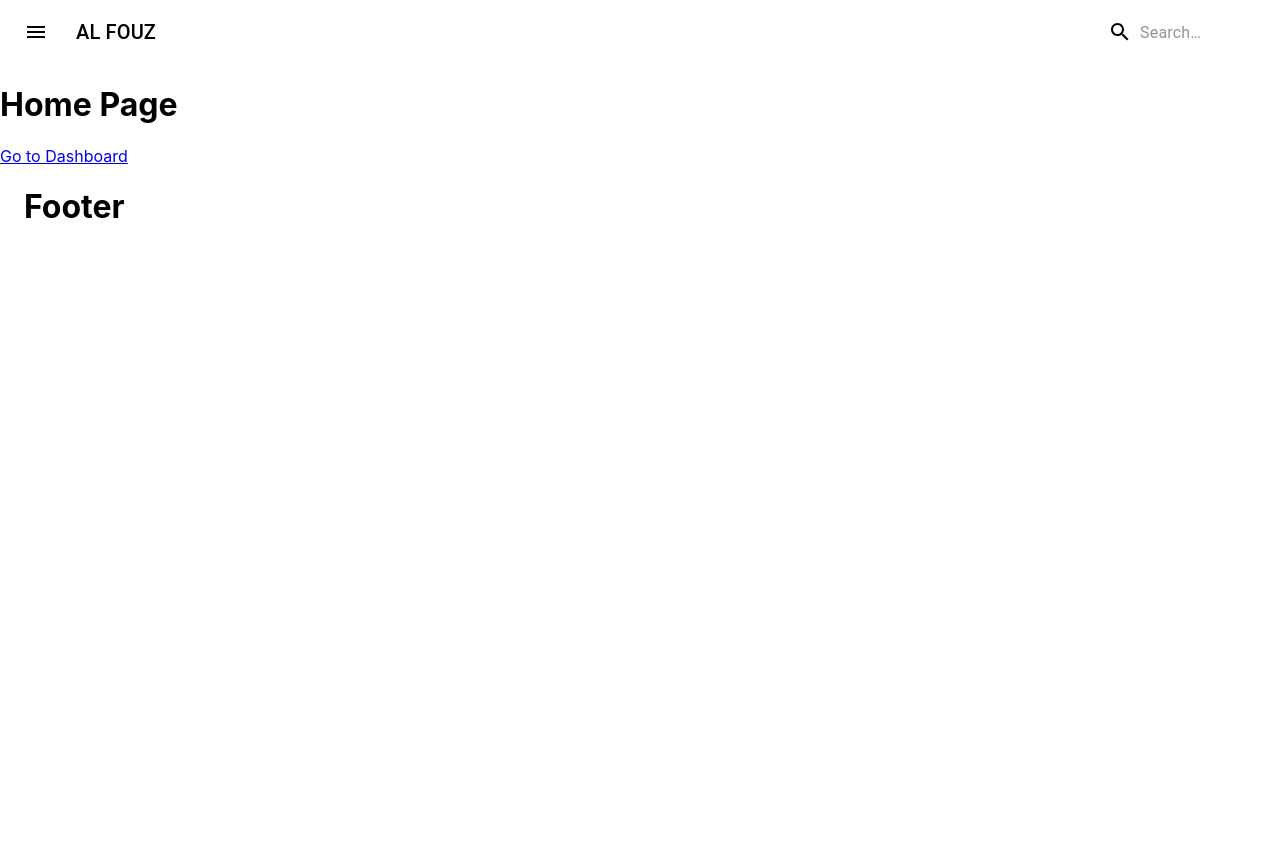
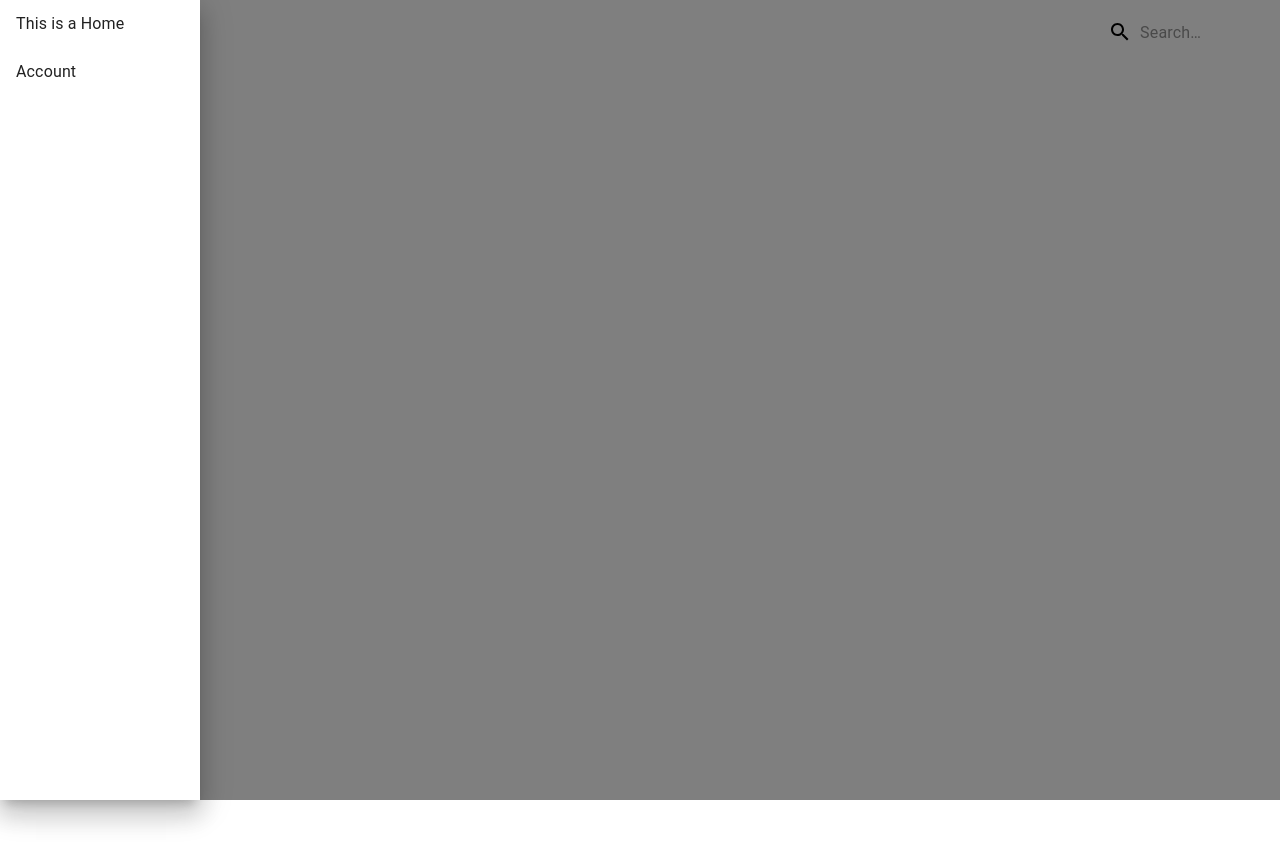
Before and after one commit to alinawaz160/community-support-portal, a React (Create React App) app: page / in a window 1280 px wide. Both pictures are taken after a click on the button "open drawer". Shown: the top 866 px of the page. Before the commit the page ends 800 px from the top, so only its background shows below. Built offline with nearby package versions, Linux system fonts and the light colour scheme.

Commit message:
sidebar addition

```diff
--- a/src/container/TheLayout.js
+++ b/src/container/TheLayout.js
@@ -2,14 +2,16 @@ import React from "react";
 import { Link } from "react-router-dom";
 import { styled, alpha } from '@mui/material/styles';
 import AppBar from '@mui/material/AppBar';
-import Box from '@mui/material/Box';
 import Toolbar from '@mui/material/Toolbar';
 import IconButton from '@mui/material/IconButton';
 import Typography from '@mui/material/Typography';
 import InputBase from '@mui/material/InputBase';
 import MenuIcon from '@mui/icons-material/Menu';
 import SearchIcon from '@mui/icons-material/Search';
-import {createTheme} from "@mui/material/styles";
+import { createTheme } from "@mui/material/styles";
+import Drawer from '@mui/material/Drawer';
+import ListItem from '@mui/material/ListItem';
+import ListItemText from '@mui/material/ListItemText';
 
 const Search = styled('div')(({ theme }) => ({
     position: 'relative',
@@ -56,6 +58,26 @@ const StyledInputBase = styled(InputBase)(({ theme }) => ({
 class Container extends React.Component {
     constructor(props) {
         super();
+        this.state = {
+            menuOpen: false
+        }
+    }
+    sidebar = () => {
+        return (
+            <Drawer
+                open={this.state.menuOpen}
+                onClose={() => { this.setState({ menuOpen: false }) }}
+            >
+                <div style={{ width: "200px" }}>
+                    <ListItem button>
+                        <ListItemText primary={"This is a Home"} />
+                    </ListItem>
+                    <ListItem button>
+                        <ListItemText primary={"Account"} />
+                    </ListItem>
+                </div>
+            </Drawer>
+        )
     }
     header = () => {
         return (
@@ -63,6 +85,7 @@ class Container extends React.Component {
                 <AppBar position="static" color="transparent" style={{ boxShadow: "none" }}>
                     <Toolbar>
                         <IconButton
+                            onClick={() => { this.setState({ menuOpen: true }) }}
                             size="large"
                             edge="start"
                             color="inherit"
@@ -97,7 +120,7 @@ class Container extends React.Component {
     footer = () => {
         return (
             <div>
-                <Toolbar style={{}}
+                <Toolbar style={{ position: 'relative', backgroundColor: "#grey", color: "white" }}
                 >
                     <h1>Footer</h1>
                 </Toolbar>
@@ -107,9 +130,12 @@ class Container extends React.Component {
     }
     render() {
         return (
-            <div>
+            <div style={{backgroundColor:"linear-gradient(#1e2950,#38848c)"}}>
+                <div style={{ width: "30%" }}>
+                    {this.sidebar()}
+                </div>
                 {this.header()}
-                <div>
+                <div style={{ height: "100vh" }}>
                     {this.props.children}
                 </div>
                 {this.footer()}
```
